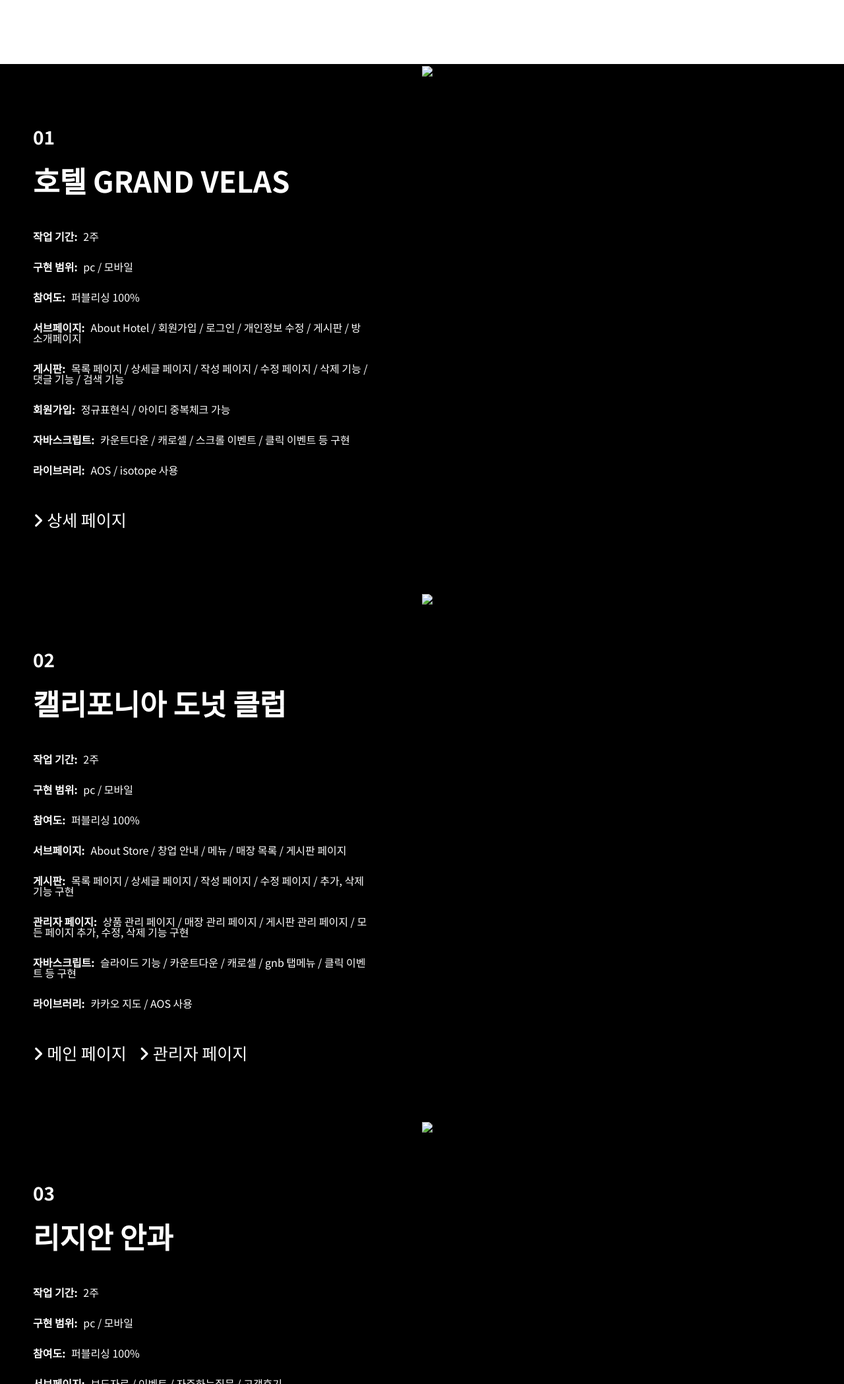
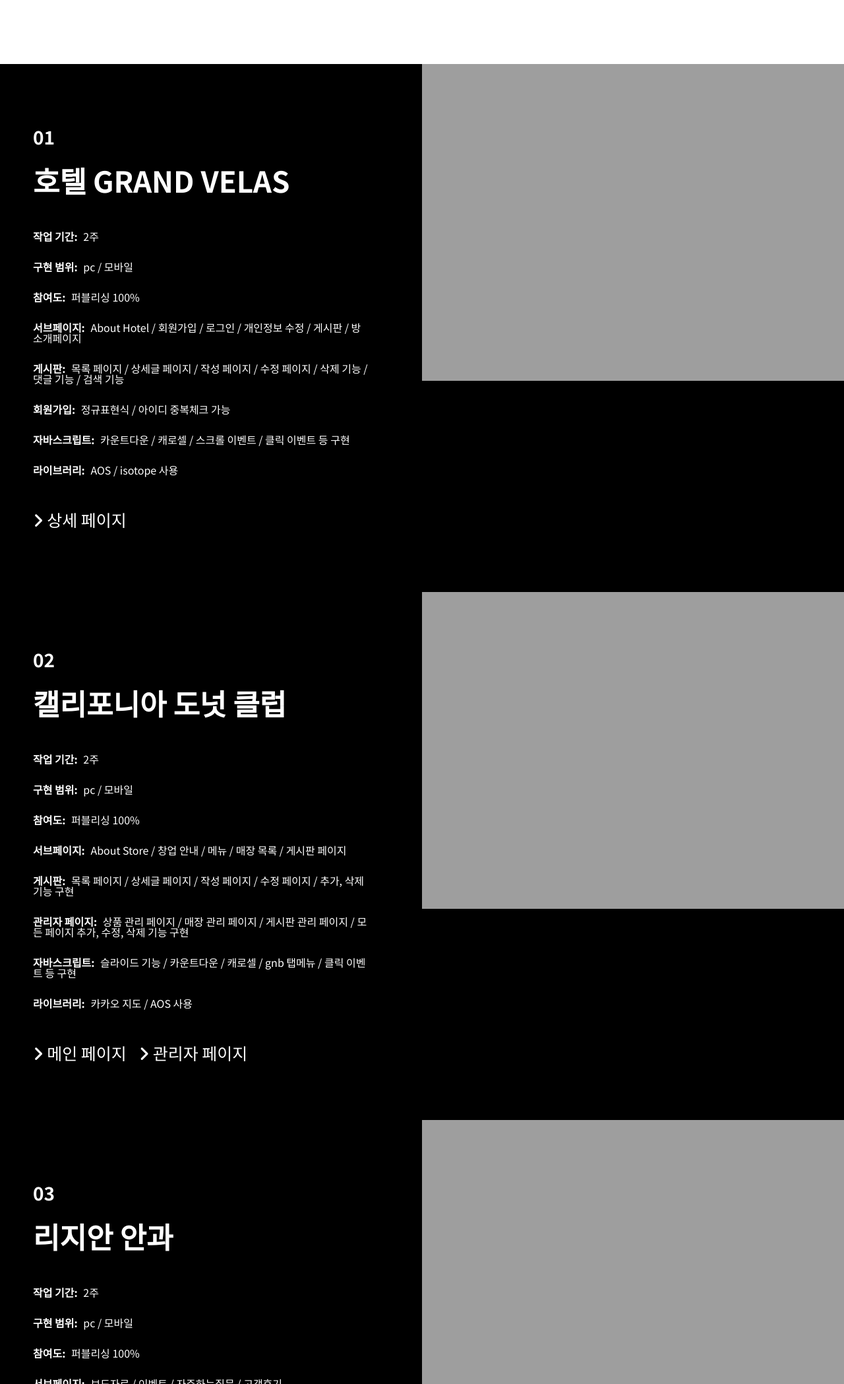
Before and after one commit to ryuda0101/pf00, a plain HTML site: page index.html in a window 1280 px wide. Shown: the part 703-2800 px from the top of the page at 66% size. Drawn offline with Linux system fonts and the light colour scheme; the site is published under a folder, as on GitHub Pages, so addresses that start at the root find nothing.

Commit message:
포트폴리오 소개페이지 수정1

```diff
--- a/index.html
+++ b/index.html
@@ -15,7 +15,7 @@
     <div id="wrap">
         <div class="header">
             <div class="center">
-                <h1><a href="http://ryuda0101.dothome.co.kr/">R.DAYEON</a></h1>
+                <h1><a href="https://ryuda0101.github.io/portfolio00/">R.DAYEON</a></h1>
                 <ul>
                     <li><a href="">Artwork 01</a></li>
                     <li><a href="">Artwork 02</a></li>
@@ -75,7 +75,7 @@
                     </div>
                 </div>
                 <div class="right_img">
-                    <img src="/img/Hotel.png">
+                    <img src="img/Hotel.png">
                 </div>
             </div>
             <div class="artwork02 artwork cont">
@@ -106,7 +106,7 @@
                     </div>
                 </div>
                 <div class="right_img">
-                    <img src="/img/Donut.png">
+                    <img src="img/Donut.png">
                 </div>
             </div>
             <div class="artwork03 artwork cont">
@@ -136,7 +136,7 @@
                     </div>
                 </div>
                 <div class="right_img">
-                    <img src="/img/Hospital.png">
+                    <img src="img/Hospital.png">
                 </div>
             </div>
             <div class="contact cont">
```
